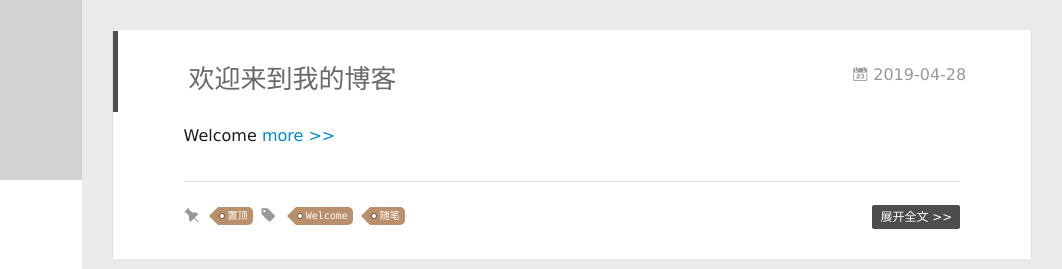
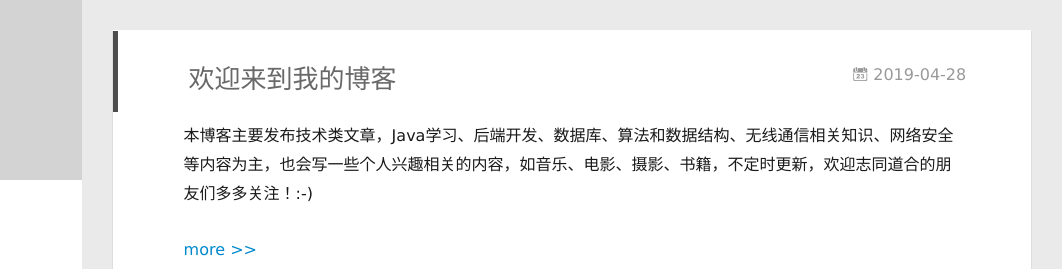
Before and after one commit to Alexanderli95/alexanderli95.github.io, a plain HTML site: page index.html in a window 1280 px wide. Shown: the top 269 px of the page, 218-1280 px from the left. Drawn offline with Linux system fonts and the light colour scheme; some packages are replaced by stand-ins of ours; a script that the page names is missing.

Commit message:
Site updated: 2019-04-28 06:42:24

```diff
--- a/index.html
+++ b/index.html
@@ -184,14 +184,14 @@
 
     <div class="article-entry" itemprop="articleBody">
 
-        <p>Welcome
+        <p>本博客主要发布技术类文章，Java学习、后端开发、数据库、算法和数据结构、无线通信相关知识、网络安全等内容为主，也会写一些个人兴趣相关的内容，如音乐、电影、摄影、书籍，不定时更新，欢迎志同道合的朋友们多多关注！:-)</p>
 
           <a class="article-more-a" href="/2019/04/28/Welcome-To-My-Blog/#more">more >></a>
 
 
 
 
-    </p></div>
+    </div>
     <div class="article-info article-info-index">
 
         <div class="article-pop-out tagcloud">
```
Also changed, not shown: 2019/04/28/Welcome-To-My-Blog/index.html (+3 -3 lines).
